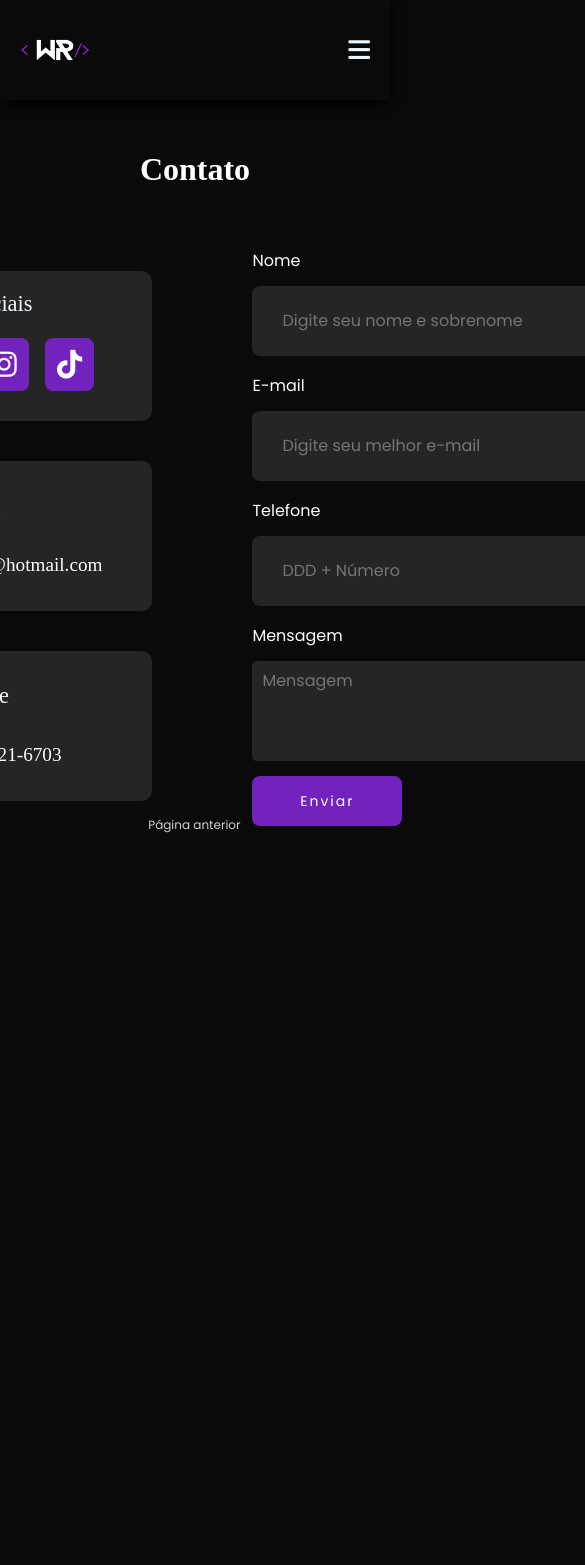
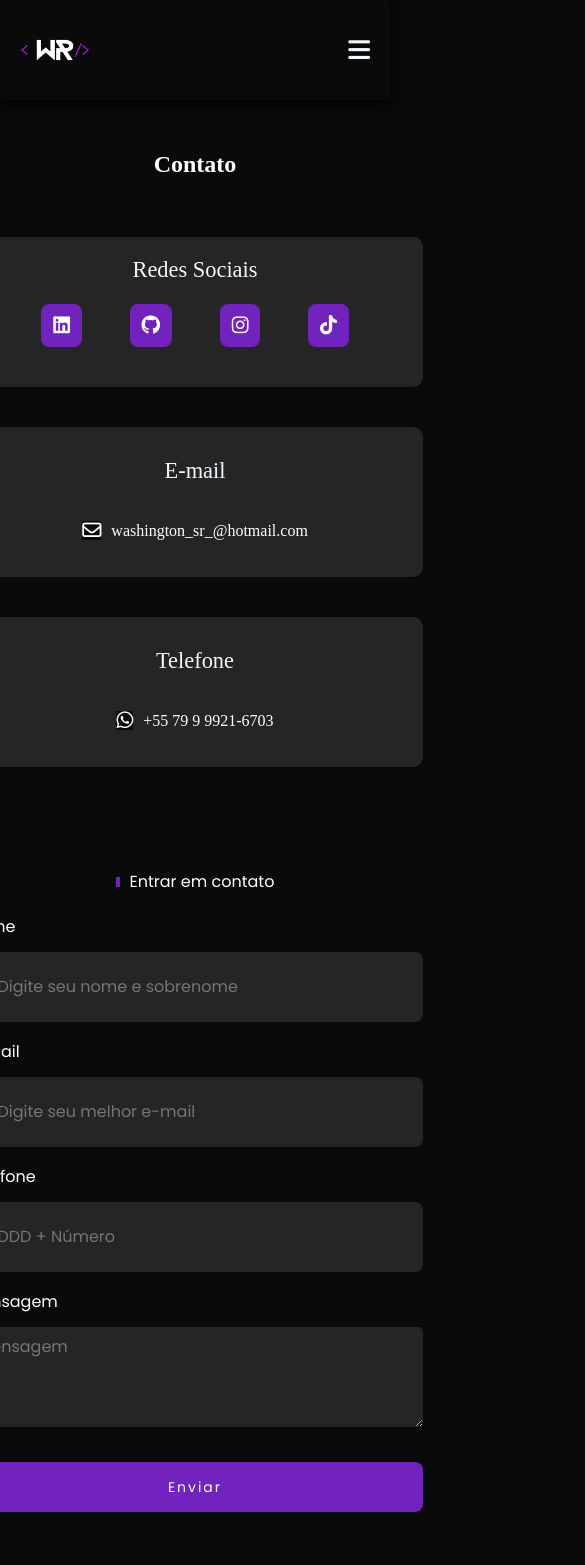
Before and after one commit to washingtonrodriigues/meu-portifolio, a React (Vite) app: page /contact in a window 390 px wide. Shown: the top 1565 px of the page, 585 px wide, since content can reach past the window. Before the commit the page ends 844 px from the top, so only its background shows below. Built offline with nearby package versions, Linux system fonts and the light colour scheme; the HTML template or start-up script is replaced by a standard one; a web font is replaced by a local one.

Commit message:
ajustes finais da responsividade

```diff
--- a/src/Components/About/index.jsx
+++ b/src/Components/About/index.jsx
@@ -14,7 +14,7 @@ export default function About() {
       className={classNames(styles.container_about)}
       style={{ position: 'relative' }}
     >
-      <h2>Sobre mim</h2>
+      <h2>Sobre</h2>
       <div className={classNames(styles.content_about)}>
         <div className={classNames(styles.text)}>
           <p>Olá! Meu nome é Washington Rodrigues, cursando Análise  e Desenvolvimento de Sistemas, sou um empreendedor de 26 anos natural de Aracaju, Sergipe, e noivo de Larissa Pinheiro. Minha jornada no mundo da tecnologia começou há apenas 10 meses, mas desde então, venho trilhando um caminho empolgante no desenvolvimento web.</p>
--- a/src/Components/About/styles.module.css
+++ b/src/Components/About/styles.module.css
@@ -41,11 +41,12 @@
 
 .previous_page_about,
 .next_page_about {
-  bottom: -60px;
+  bottom: -50px;
+  padding-bottom: 20px;
 }
 
 /* MEDIA QUERY */
-@media (min-width: 1441px) {
+@media (min-width: 1920px) {
   .container_about > h2 {
     font-size: 3.5rem;
   }
@@ -58,6 +59,7 @@
   .next_page_about,
   .previous_page_about {
     font-size: 1.5rem;
+    bottom: -100px;
   }
 }
 
--- a/src/Components/Contact/index.jsx
+++ b/src/Components/Contact/index.jsx
@@ -69,6 +69,7 @@ export default function Contact() {
       animate={{ opacity: 1 }}
       exit={{ opacity: 0 }}
       className={classNames(styles.container_contact)}
+      style={{ position: 'relative' }}
     >
       <h2>Contato</h2>
       <div className={classNames(styles.content_contact)}>
@@ -102,8 +103,8 @@ export default function Contact() {
           <div className={classNames(styles.email)}>
             <h3>E-mail</h3>
             <div>
-              <i className="fa-regular fa-envelope"></i>
-              <a href="mailto:washington_sr_@hotmail.com">
+              <i className={`fa-regular fa-envelope ${classNames(styles.fa_icon)}`}></i>
+              <a className={classNames(styles.link_contact)} href="mailto:washington_sr_@hotmail.com">
                 washington_sr_@hotmail.com
               </a>
             </div>
@@ -111,14 +112,15 @@ export default function Contact() {
           <div className={classNames(styles.phone)}>
             <h3>Telefone</h3>
             <div>
-              <i className="fa-brands fa-whatsapp"></i>
-              <a target="_blank" href="https://wa.me/5579999216703">
+              <i className={`fa-brands fa-whatsapp ${classNames(styles.fa_icon)}`}></i>
+              <a className={classNames(styles.link_contact)} target="_blank" href="https://wa.me/5579999216703">
                 +55 79 9 9921-6703
               </a>
             </div>
           </div>
         </div>
         <form className={classNames(styles.second_content_contact)} onSubmit={sendEmail}>
+          <p className={classNames(styles.form_title)}><span></span>Entrar em contato</p>
           <div className={classNames(styles.input)}>
             <label htmlFor="">Nome</label>
             <input
@@ -172,7 +174,7 @@ export default function Contact() {
           <input className={classNames(styles.send_btn)} type="submit" value="Enviar" />
         </form>
       </div>
-      <PreviousPage to={'/about'} />
+      <PreviousPage className={classNames(styles.previous_page_contact)} to={'/about'} />
     </motion.div>
   );
 }
--- a/src/Components/Contact/styles.module.css
+++ b/src/Components/Contact/styles.module.css
@@ -119,6 +119,22 @@
   font-family: var(--font-Poppins);
 }
 
+.form_title {
+  text-align: center;
+  margin-bottom: 15px;
+  display: flex;
+  justify-content: center;
+  align-items: center;
+}
+
+.form_title > span {
+  display: inline-block;
+  width: 4px;
+  height: 10px;
+  margin-right: 10px;
+  background: var(--color-purple2);
+}
+
 .input {
   display: flex;
   flex-direction: column;
@@ -164,7 +180,7 @@
   color: #fff;
   font-family: var(--font-Poppins);
   font-size: 14px;
-  width: 150px;
+  width: 100%;
   border-radius: 8px;
   padding: 10px 30px;
   cursor: pointer;
@@ -175,3 +191,163 @@
 .send_btn:hover {
   background-color: #59139b;
 }
+
+.previous_page_contact {
+  padding-bottom: 20px;
+}
+
+/* MEDIA QUERY */
+
+@media (min-width: 1920px) {
+  .container_contact > h2 {
+    font-size: 3.5rem;
+  }
+
+  .content_contact h3 {
+    font-size: 2.5rem;
+  }
+
+  .content_contact {
+    gap: 300px;
+    margin-top: 100px;
+  }
+
+  .first_content_contact {
+    gap: 50px;
+  }
+
+  .social_medias,
+  .email,
+  .phone {
+    padding: 40px 100px;
+    min-height: 200px;
+  }
+
+  .social_medias_icons {
+    margin-top: 50px;
+    font-size: 3.5rem;
+    gap: 30px;
+  }
+
+  .social_medias_icons i {
+    padding: 20px;
+  }
+
+  .email,
+  .phone {
+    gap: 50px;
+  }
+
+  .fa_icon {
+    font-size: 2rem;
+  }
+
+  .link_contact {
+    font-size: 2rem;
+  }
+
+  .second_content_contact {
+    font-size: 1.8rem;
+  }
+
+  .form_title {
+    margin-bottom: 50px;
+  }
+
+  .input {
+    width: 600px;
+    margin-top: 50px;
+  }
+
+  .input > label {
+    font-size: 1.6rem;
+    margin-bottom: 20px;
+  }
+
+  .input > input {
+    font-size: 1.6rem;
+    padding: 40px;
+  }
+
+  .input > textarea {
+    padding: 20px;
+  }
+
+  .send_btn {
+    padding: 30px;
+    margin-top: 20px;
+    font-size: 1.5rem;
+  }
+
+  .previous_page_contact {
+    font-size: 1.5rem;
+  }
+}
+
+@media (max-width: 1024px) {
+  .previous_page_contact {
+    padding-bottom: 20px;
+  }
+}
+
+@media (max-width: 768px) {
+  .content_contact {
+    display: flex;
+    flex-direction: column;
+  }
+
+  .second_content_contact {
+    width: 100%;
+    max-width: 700px;
+    margin-bottom: 100px;
+  }
+
+  .input {
+    width: 100%;
+  }
+
+  .send_btn {
+    margin-top: 20px;
+  }
+}
+
+@media (max-width: 425px) {
+  .container_contact > h2 {
+    font-size: 1.5rem;
+  }
+
+  .content_contact h3 {
+    font-size: 1.4rem;
+  }
+
+  .social_medias_icons {
+    font-size: 1.2rem;
+  }
+
+  .link_contact {
+    font-size: 1rem;
+  }
+}
+
+@media (max-width: 380px) {
+  .content_contact h3 {
+    font-size: 1.2rem;
+  }
+
+  .link_contact {
+    font-size: 0.9rem;
+  }
+
+  .input {
+    font-size: 0.8rem;
+  }
+}
+
+@media (max-width: 320px) {
+  .social_medias,
+  .email,
+  .phone {
+    width: 100%;
+    max-width: 300px;
+  }
+}
--- a/src/Components/Experience/styles.module.css
+++ b/src/Components/Experience/styles.module.css
@@ -68,7 +68,7 @@ div {
 }
 
 /* MEDIA QUERY */
-@media (min-width: 1441px) {
+@media (min-width: 1920px) {
   .container_exp h2 {
     font-size: 3rem;
   }
@@ -146,6 +146,12 @@ div {
 }
 
 @media (max-width: 320px) {
+  .exp_card {
+    width: 100%;
+    max-width: 300px;
+    padding-left: 0;
+    padding-right: 0;
+  }
   .next_page_exp {
     right: 29%;
   }
--- a/src/Components/Home/index.jsx
+++ b/src/Components/Home/index.jsx
@@ -20,6 +20,7 @@ export default function Home() {
       animate={{ opacity: 1 }}
       exit={{ opacity: 0 }}
       className={classNames(styles.home)}
+      style={{ position: 'relative' }}
     >
       <div className={classNames(styles.first_content_home)}>
         <div className={classNames(styles.title)}>
@@ -146,7 +147,7 @@ export default function Home() {
           />
         </a>
       </div>
-      <NextPage to={'/projects'} />
+      <NextPage className={classNames(styles.next_page_home)} to={'/projects'} />
     </motion.header>
   );
 }
--- a/src/Components/Home/styles.module.css
+++ b/src/Components/Home/styles.module.css
@@ -135,12 +135,8 @@
   border: 5px solid var(--color-purple);
 }
 
-a.next_page {
-  bottom: 50px;
-}
-
 /* MEDIA QUERY */
-@media (min-width: 1441px) {
+@media (min-width: 1920px) {
   .home {
     padding-left: 5%;
     padding-right: 5%;
@@ -186,6 +182,10 @@ a.next_page {
     width: 750px;
     height: 750px;
   }
+
+  .next_page_home {
+    bottom: 0;
+  }
 }
 
 @media (max-width: 1024px) {
@@ -220,10 +220,6 @@ a.next_page {
     height: 300px;
     display: flex;
     align-items: center;
-  }
-
-  a.next_page {
-    bottom: 30px;
   }
 }
 
@@ -323,6 +319,8 @@ a.next_page {
   .p_bio {
     width: 300px;
     text-align: justify;
+    padding-left: 15px;
+    padding-right: 15px;
   }
 
   .technologies span {
--- a/src/Components/Menu/index.jsx
+++ b/src/Components/Menu/index.jsx
@@ -37,7 +37,7 @@ export default function Menu() {
         style={{
           opacity: windowWidth <= 768 && !isMenuOpen ? '0' : '1',
           zIndex: isMenuOpen ? '9999' : '',
-          backgroundColor: isMenuOpen ? '#0a0a0ae4' : ''
+          backgroundColor: isMenuOpen ? '#0a0a0af3' : ''
         }}
         className={classNames(styles.nav_list)}
       >
--- a/src/Components/Menu/styles.module.css
+++ b/src/Components/Menu/styles.module.css
@@ -52,7 +52,7 @@
 
 /* MEDIA QUERY */
 
-@media (min-width: 1441px) {
+@media (min-width: 1920px) {
   .navbar {
     height: 200px;
     padding: 0 100px;
--- a/src/Components/NextPage/styles.module.css
+++ b/src/Components/NextPage/styles.module.css
@@ -8,7 +8,7 @@
   transition: 0.3s;
   text-align: right;
   position: absolute;
-  bottom: 50px;
+  bottom: -80px;
   right: 50px;
   background-color: transparent;
 }
@@ -19,9 +19,9 @@
 }
 
 /* MEDIA QUERY */
-@media (min-width: 1441px) {
+@media (min-width: 1920px) {
   .next_page {
-    font-size: 1.8rem;
+    font-size: 1.5rem;
   }
 }
 
--- a/src/Components/PreviousPage/styles.module.css
+++ b/src/Components/PreviousPage/styles.module.css
@@ -1,17 +1,26 @@
 .previous_page {
   text-decoration: none;
   position: absolute;
-  bottom: 50px;
+  bottom: -80px;
   color: lightgray;
   font-size: 13px;
   font-family: var(--font-Poppins);
   transition: 0.3s;
   left: 50px;
+  background-color: transparent;
 }
 
 .previous_page:hover {
   color: var(--color-purple);
   text-decoration: underline;
+}
+
+/* MEDIA QUERY */
+
+@media (min-width: 1920px) {
+  .previous_page {
+    font-size: 1.5rem;
+  }
 }
 
 @media (max-width: 768px) {
--- a/src/Components/Projects/styles.module.css
+++ b/src/Components/Projects/styles.module.css
@@ -89,8 +89,13 @@
   background-color: transparent;
 }
 
+/* .next_page_projects,
+.previous_page_projects {
+  bottom: -80px;
+} */
+
 /* MEDIA QUERY */
-@media (min-width: 1441px) {
+@media (min-width: 1920px) {
   .container_projects {
     margin-top: 150px;
   }
@@ -155,6 +160,11 @@
   .p_project {
     font-size: 14px;
   }
+
+  .next_page_projects,
+  .previous_page_projects {
+    bottom: -40px;
+  }
 }
 
 @media (max-width: 768px) {
@@ -169,11 +179,6 @@
 
   .project_text > h3 {
     font-size: 1rem;
-  }
-
-  .next_page_projects,
-  .previous_page_projects {
-    bottom: 0;
   }
 }
 
```
